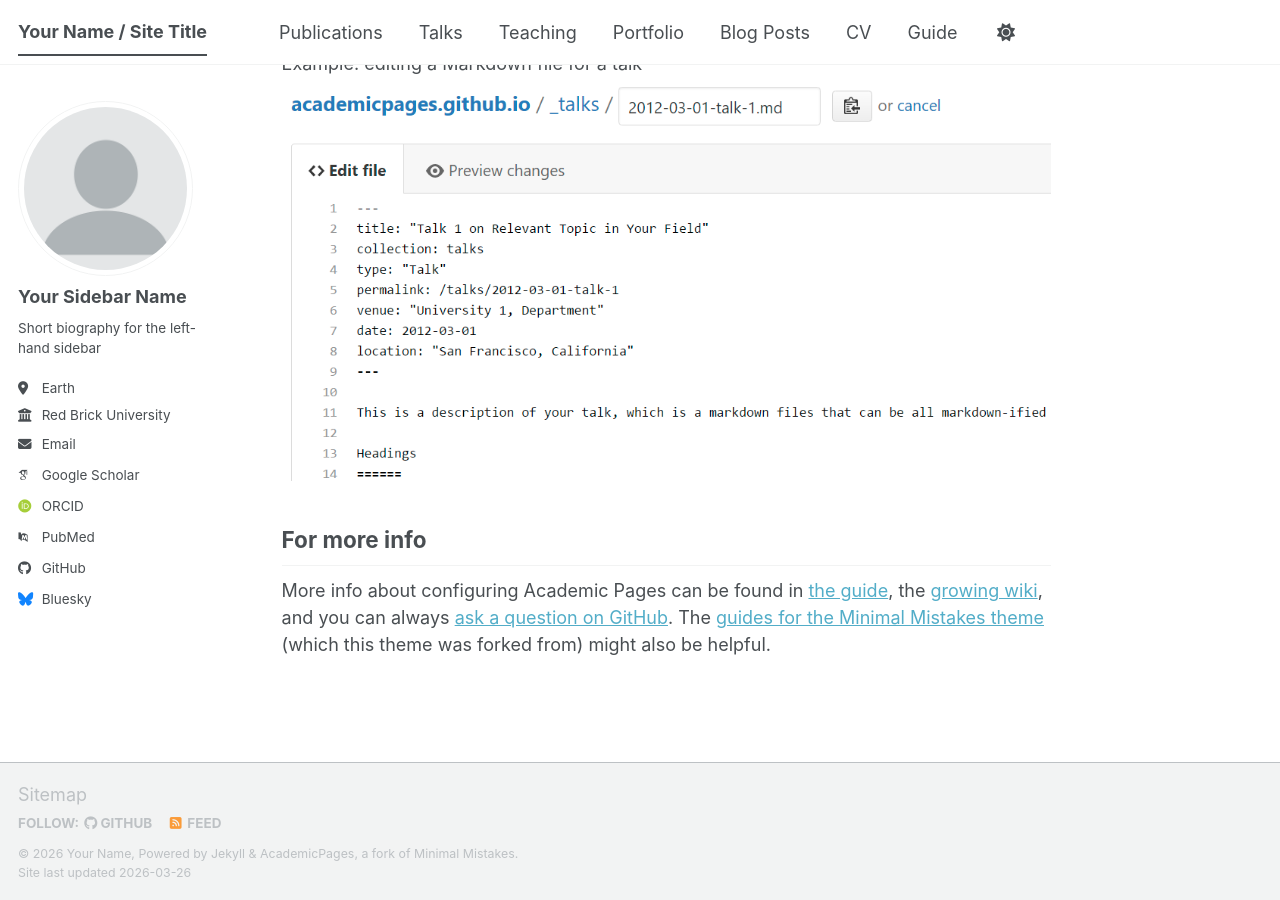
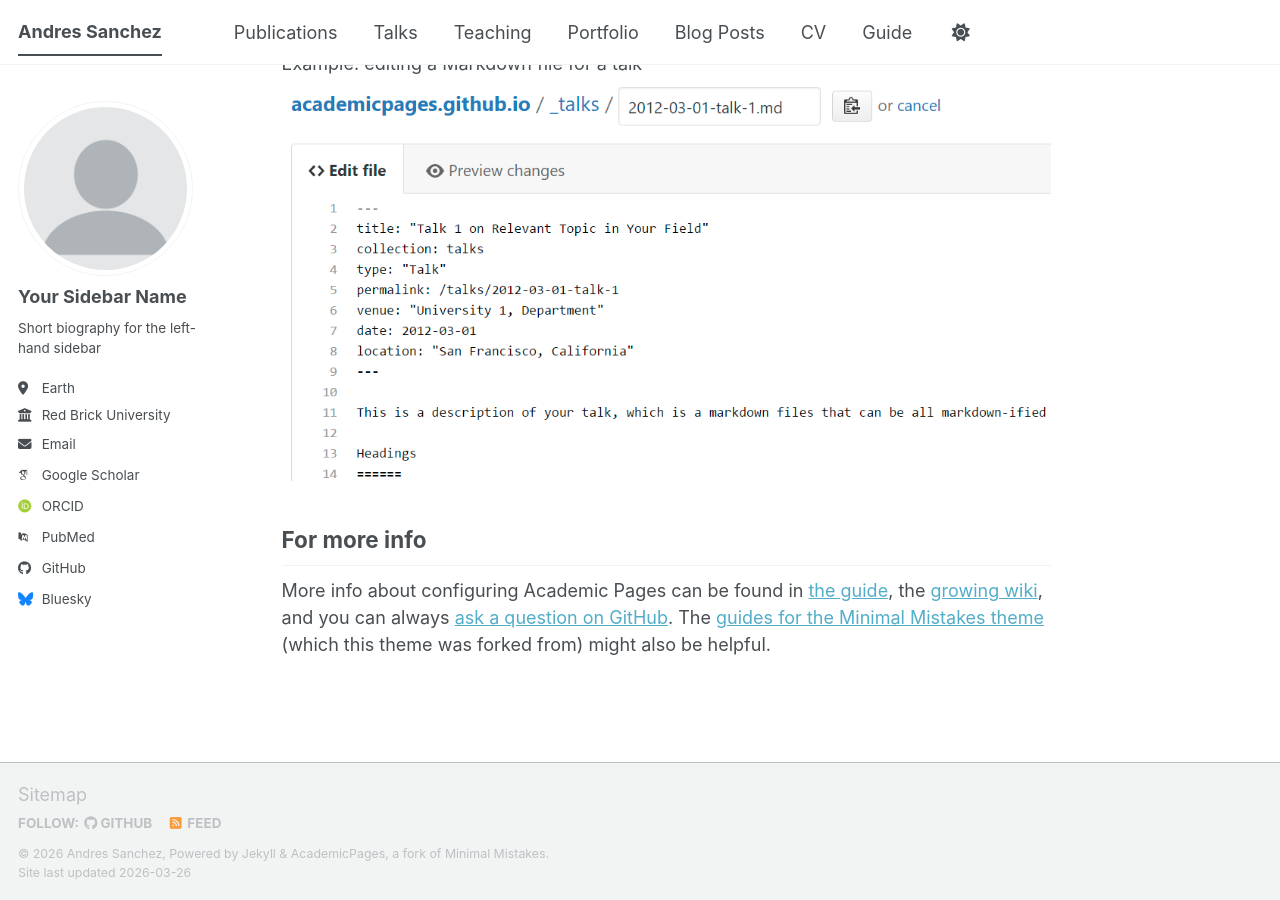
Before and after one commit to ajsanchez15/ajsanchez15.github.io, a Jekyll site: the page built from _pages/about.md, in a window 1280 px wide and 900 px high, scrolled down 2720 px. Built offline with Jekyll 4.4.1, drawn with Linux system fonts in a browser that asks for light colours; some web fonts are replaced; a script bundle is joined from its source files by our own code; library files that are not in the unit come from our copies.

Commit message:
add info to config

```diff
--- a/_config.yml
+++ b/_config.yml
@@ -9,14 +9,14 @@
 # Basic Site Settings
 locale                   : "en-US"
 site_theme               : "default" # The available themes options are "default", "air", "sunrise", "mint", "dirt" and "contrast"
-title                    : "Your Name / Site Title"
+title                    : "Andres Sanchez"
 title_separator          : "-"
-name                     : &name "Your Name"
+name                     : &name "Andres Sanchez"
 description              : &description "Your Name's academic portfolio"   # Update this with a general description of your site, this is the default if not overridden by a page
-url                      : https://academicpages.github.io # The base hostname & protocol for your site e.g. "https://[your GitHub username].github.io",
+url                      : https://ajsanchez15.github.io # The base hostname & protocol for your site e.g. "https://[your GitHub username].github.io",
                                                            # or if you already have some other page hosted on Github then use "https://[your GitHub username].github.io/[Your Repo Name]"
 baseurl                  : "" # the subpath of your site, e.g. "/blog"
-repository               : "academicpages/academicpages.github.io"
+repository               : "ajsanchez15/ajsanchez15.github.io"
 
 # Site Author - The following control what appear as part of the author content on the side bar.
 #               If a field is blank the icon and link will not appear, otherwise it will be shown.
```
